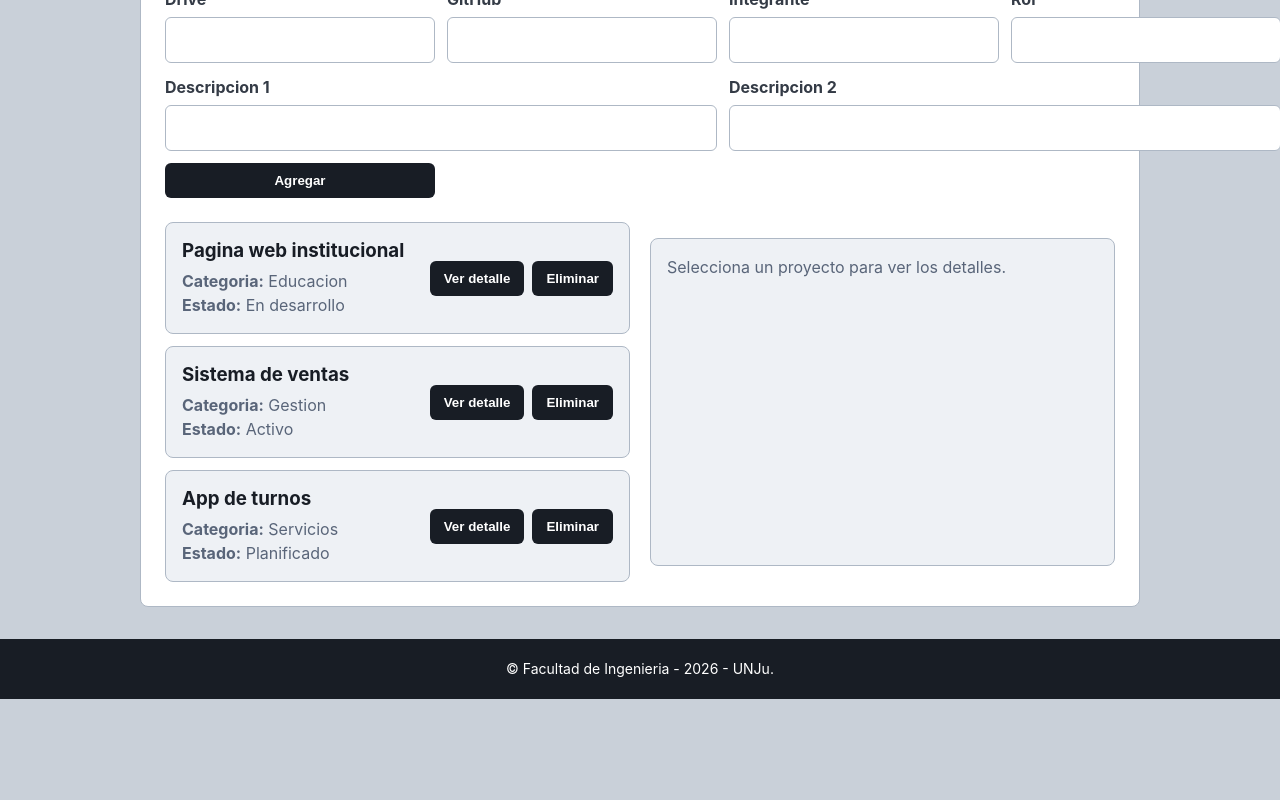
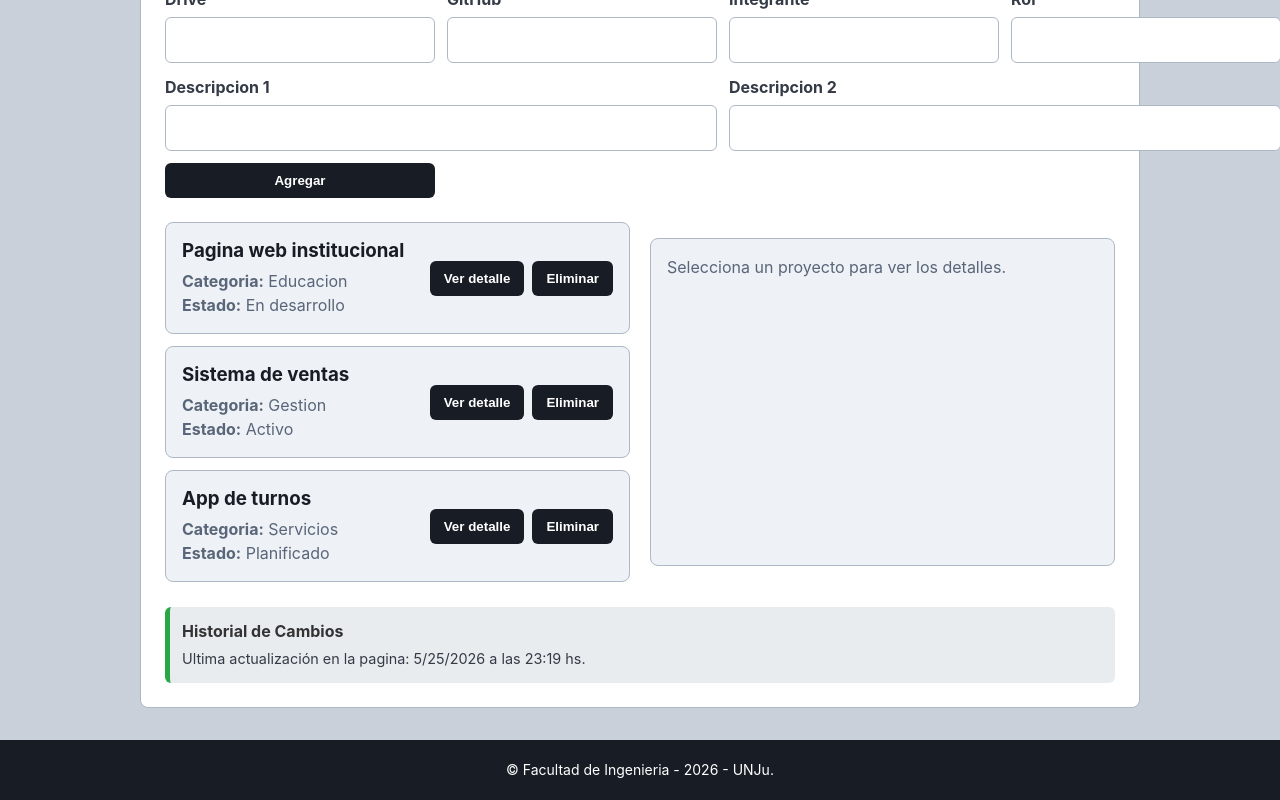
Before and after one commit to Guille0916/pv_tp3_grupo19, a React (Vite) app: page / in a window 1280 px wide. Shown: the part 363-1163 px from the top of the page. Before the commit the page ends 1062 px from the top, so only its background shows below. Built offline with nearby package versions, Linux system fonts and the light colour scheme.

Commit message:
Agregando componente Registro deactividad que visualiza los cambios echos en lista de proyectos cuando se elimina o agrega un proyeto

```diff
--- /dev/null
+++ b/src/assets/static/styles/RegistroActividad.css
@@ -0,0 +1,16 @@
+.contenedor-registro-actividad {
+    margin-top: 25px;
+    padding: 12px;
+    background-color: #e9ecef;
+    border-radius: 6px;
+    border-left: 5px solid #28a745;
+}
+.contenedor-titulo-registro{
+    margin: 0 0 4px 0;
+    color: #333;
+    font-size: 1rem;
+}
+.texto-registro {
+    margin: 0;
+    font-size: 0.9rem;
+}
--- a/src/components/ListaProyectos.jsx
+++ b/src/components/ListaProyectos.jsx
@@ -2,6 +2,8 @@ import { useEffect, useState } from 'react';
 import '../assets/static/styles/ListaProyectos.css';
 import DetalleProyecto from './DetalleProyecto';
 import ProyectoCard from './ProyectoCard';
+
+import RegistroActividad from './RegistroActividad';
 import {
   obtenerProyectos,
   agregarProyecto,
@@ -12,6 +14,7 @@ import {
 function ListaProyectos() {
   const [proyectos, setProyectos] = useState([]); // para guardar la lista de proyectos
   const [proyectoSeleccionado, setProyectoSeleccionado] = useState(null); // guarda el proyecto elegido para ver el detalle
+  const [fechaActualizacion,setFechaActualizacion] = useState (null);// guarda la fecha y hora de la ultima actualizacion
   const [formulario, setFormulario] = useState({ // guarda los datos que se escriben en el formulario
     titulo: '',
     categoria: '',
@@ -28,7 +31,16 @@ function ListaProyectos() {
   useEffect(() => {
     setProyectos(obtenerProyectos()); // carga los proyectos al iniciar el componente
   }, []);
-
+  useEffect(()=>{
+    if (proyectos.length>0){
+      const ahora= new Date();
+      const fecha = ahora.toLocaleDateString();
+      const horas = String(ahora.getHours()).padStart(2, '0');
+      const minutos = String(ahora.getMinutes()).padStart(2, '0');
+      const textoFormateado = `Ultima actualización en la pagina: ${fecha} a las ${horas}:${minutos} hs.`;
+      setFechaActualizacion(textoFormateado);
+    }
+  },[proyectos.length]);
   const cambiarFormulario = (event) => {
     const { name, value } = event.target;
 
@@ -194,6 +206,7 @@ function ListaProyectos() {
 
           <DetalleProyecto proyecto={proyectoSeleccionado} />
         </div>
+        <RegistroActividad ultimaModificacion={fechaActualizacion} />
       </div>
     </section>
   );
--- /dev/null
+++ b/src/components/RegistroActividad.jsx
@@ -0,0 +1,13 @@
+import '../assets/static/styles/RegistroActividad.css';
+function RegistroActividad({ ultimaModificacion }) {
+  return (
+    <div className="contenedor-registro-actividad">
+      <h5 className="contenedor-titulo-registro">Historial de Cambios</h5>
+      <p className="texto-registro">
+        {ultimaModificacion ? ultimaModificacion : "Esperando modificaciones en la lista..."}
+      </p>
+    </div>
+  );
+}
+
+export default RegistroActividad;
```
